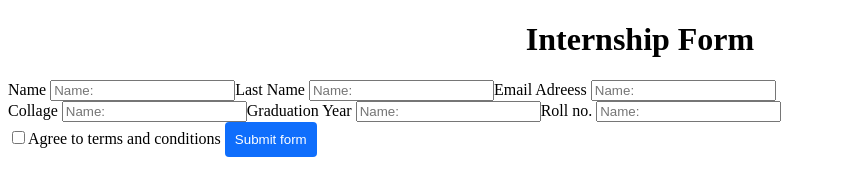
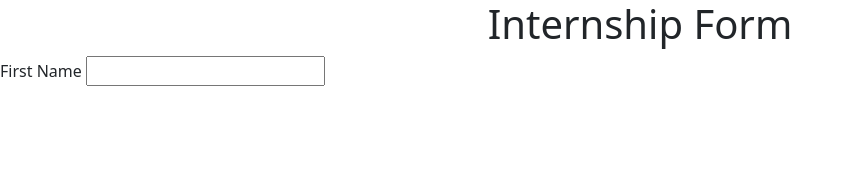
Before and after one commit to acciojob/bootstrap-form-easy-RitikRunner, a website: page main.html in a window 1280 px wide. Shown: the whole page, without its empty margins (0-852 px from the left). Drawn offline with nearby package versions, Linux system fonts and the light colour scheme.

Commit message:
created a submission

```diff
--- a/main.html
+++ b/main.html
@@ -4,41 +4,23 @@
 
 <head>
 	<link rel="stylesheet" href="styles.css">
+	 <link href="https://cdn.jsdelivr.net/npm/bootstrap@5.3.8/dist/css/bootstrap.min.css" rel="stylesheet" integrity="sha384-sRIl4kxILFvY47J16cr9ZwB07vP4J8+LH7qKQnuqkuIAvNWLzeN8tE5YBujZqJLB" crossorigin="anonymous">
+  </head>
 </head>
 
 <body>
 	<!-- the entire body must be written by student -->
-	<h1>Internship Form</h1>
-	<div style="display:flex; "">
-	<div style="">
-		<label>Name</label>
-		<input type="text" placeholder="Name:" style="display:"></input>
+	<div>
+
+			<form>
+				<h1>Internship Form</h1>
+				<div>
+					<label>First Name</label>
+					<input id="first-name-input" type="text">
+				</div>
+			</form>
+
 	</div>
-	<div style="display: ">
-		<label>Last Name</label>
-		<input type="text" placeholder="Name:" style="display:"></input>
-	</div>
-		<div style="display:">
-		<label>Email Adreess</label>
-		<input type="text" placeholder="Name:" style="display:"></input>
-	    </div>
-	</div>
-	<div style="display:flex"">
-	<div style="display:">
-		<label>Collage</label>
-		<input type="text" placeholder="Name:" style="display:"></input>
-	</div>
-	<div style="display: ">
-		<label>Graduation Year</label>
-		<input type="text" required placeholder="Name:" style="display:"></input>
-	</div>
-		<div style="display: ">
-		<label>Roll no.</label>
-		<input type="text" placeholder="Name:" style="display:"></input>
-	    </div>
-	</div>
-	<input type="checkbox">Agree to terms and conditions</input>
-	<button>Submit form</button>
 
     <script type="text/javascript" src="./script.js">
 </script>
```
